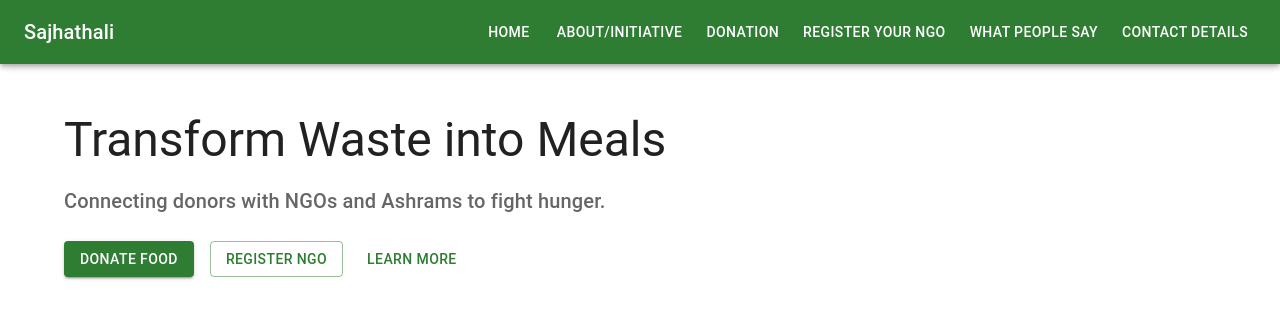
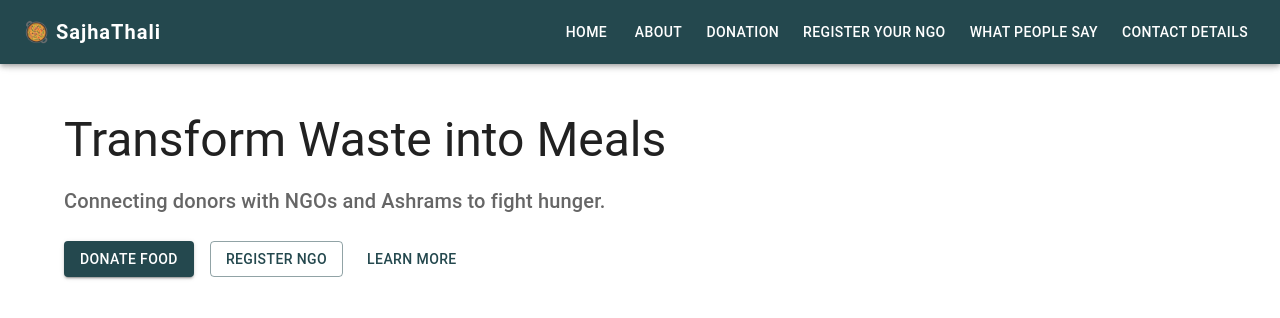
Before and after one commit to sajhathali/sothali, a Next.js app: page / in a window 1280 px wide. Shown: the top 318 px of the page. Built offline with nearby package versions, Linux system fonts and the light colour scheme.

Commit message:
feat: update navbar color to #24484E, change About/Initiative to About, enhance logo

```diff
--- a/src/components/Navbar.tsx
+++ b/src/components/Navbar.tsx
@@ -1,12 +1,13 @@
 "use client";
 import Link from "next/link";
+import Image from "next/image";
 import { AppBar, Toolbar, Typography, IconButton, Box, Button, Drawer, List, ListItem, ListItemButton, ListItemText } from "@mui/material";
 import MenuIcon from "@mui/icons-material/Menu";
 import { useState } from "react";
 
 const links = [
   { href: "/", label: "Home" },
-  { href: "/about", label: "About/Initiative" },
+  { href: "/about", label: "About" },
   { href: "/donation", label: "Donation" },
   { href: "/register-ngo", label: "Register Your NGO" },
   { href: "/reviews", label: "What People Say" },
@@ -18,9 +19,11 @@ export default function Navbar() {
   return (
     <AppBar position="fixed" color="primary">
       <Toolbar sx={{ display: "flex", justifyContent: "space-between" }}>
-        <Typography variant="h6" component={Link} href="/" style={{ textDecoration: "none", color: "inherit" }}>
-          Sajhathali
-        </Typography>
+        <Box component={Link} href="/" sx={{ display: "flex", alignItems: "center", textDecoration: "none", color: "inherit" }}>
+          <Typography variant="h6" sx={{ fontWeight: 700, letterSpacing: 1 }}>
+            🥘 SajhaThali
+          </Typography>
+        </Box>
 
         <Box sx={{ display: { xs: "none", md: "flex" }, gap: 1 }}>
           {links.map((l) => (
--- a/src/components/ThemeRegistry.tsx
+++ b/src/components/ThemeRegistry.tsx
@@ -5,7 +5,7 @@ import { ReactNode } from "react";
 const theme = createTheme({
   palette: {
     mode: "light",
-    primary: { main: "#2e7d32" },
+    primary: { main: "#24484E" },
     secondary: { main: "#f57c00" },
   },
 });
```
Also changed, not shown: 1 other file (tests, documents, lock files or other folders).
